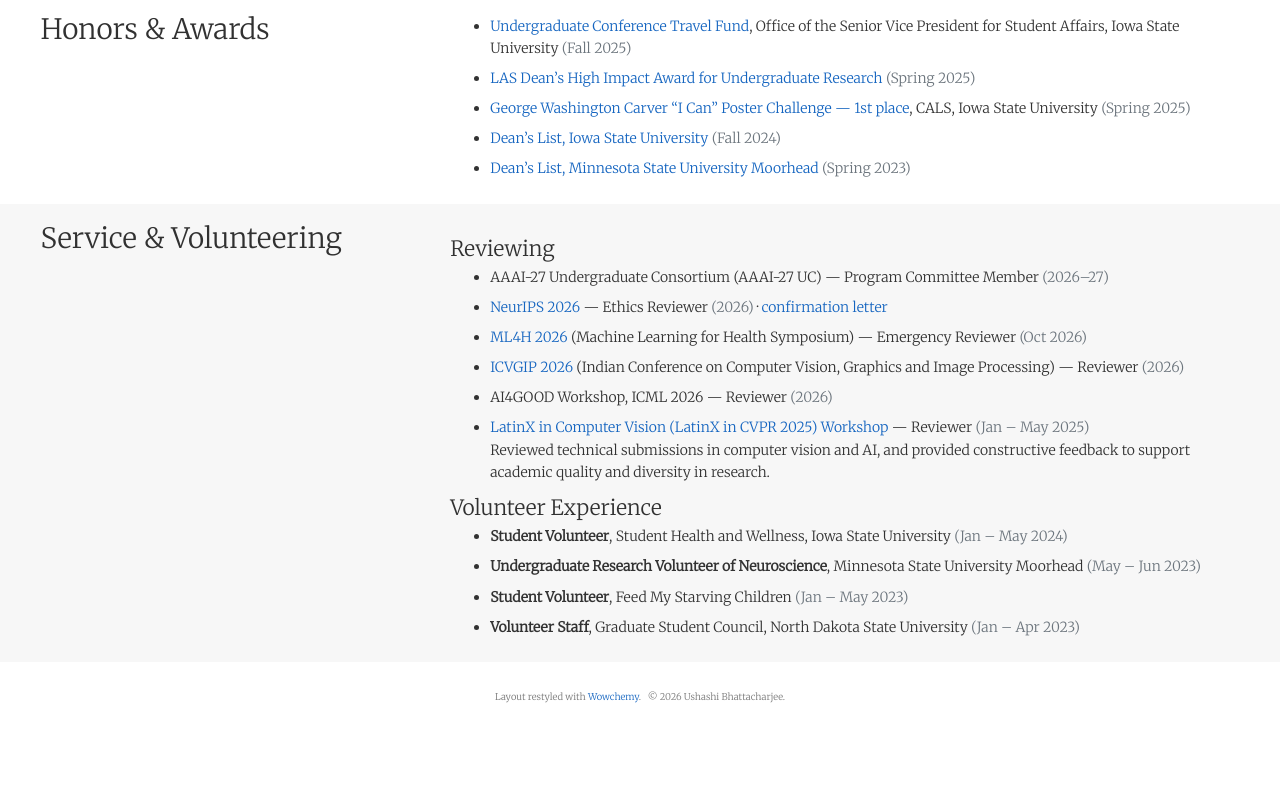
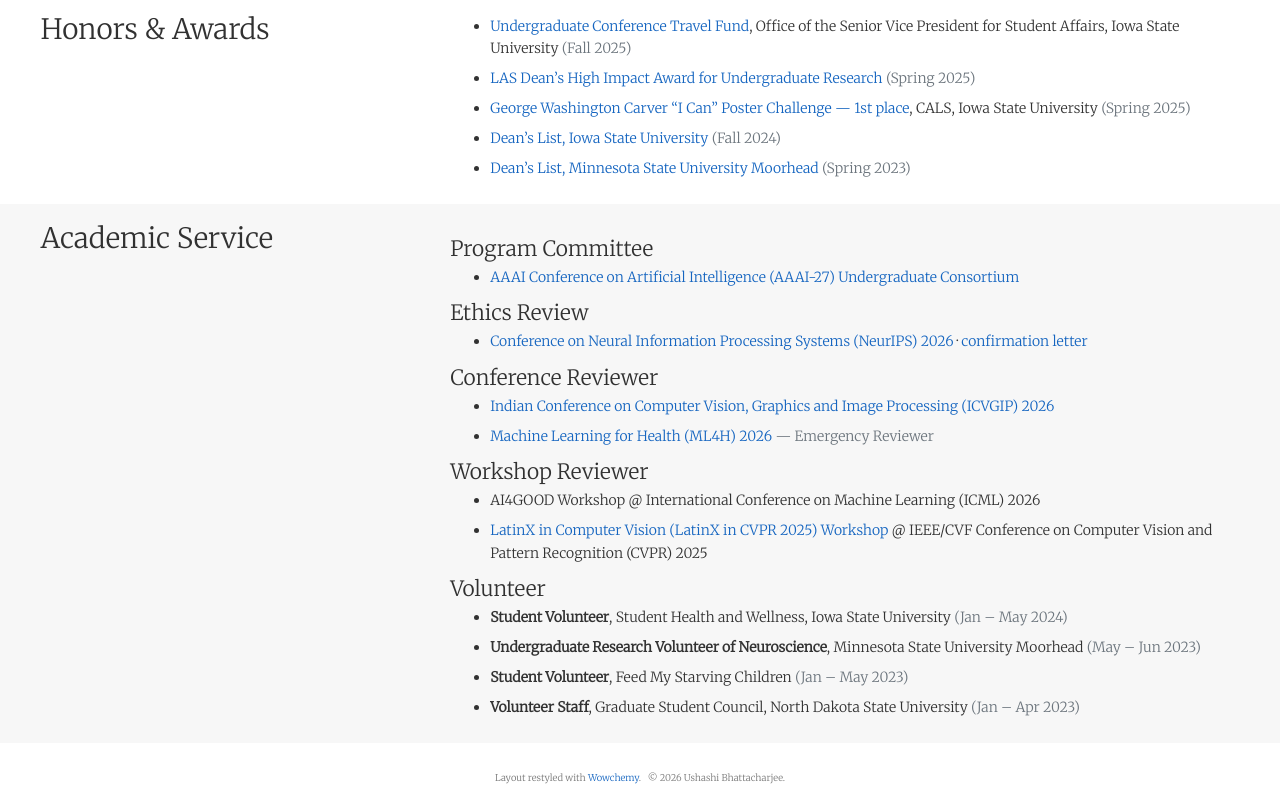
Before and after one commit to ushashi149/PORTFOLIO_UB, a plain HTML site: page index.html in a window 1280 px wide. Shown: the part 5256-6056 px from the top of the page. Before the commit the page ends 5975 px from the top, so only its background shows below. Drawn offline with nearby package versions, Linux system fonts and the light colour scheme; some icons are missing.

Commit message:
Organize service section by role

```diff
--- a/index.html
+++ b/index.html
@@ -329,20 +329,32 @@
   <div class="container">
     <div class="row">
       <div class="section-heading col-12 col-lg-4 mb-3 mb-lg-0 d-flex flex-column align-items-center align-items-lg-start">
-        <h1 class="mb-0">Service &amp; Volunteering</h1>
+        <h1 class="mb-0">Academic Service</h1>
       </div>
       <div class="col-12 col-lg-8">
-        <h2 id="review">Reviewing</h2>
+        <h2 id="program-committee">Program Committee</h2>
         <ul class="tight-list">
-          <li>AAAI-27 Undergraduate Consortium (AAAI-27 UC) &mdash; Program Committee Member <span class="role-note">(2026&ndash;27)</span></li>
-          <li><a href="https://neurips.cc/" target="_blank" rel="noopener">NeurIPS 2026</a> &mdash; Ethics Reviewer <span class="role-note">(2026)</span> &middot; <a href="uploads/NeurIPS_2026_Reviewer_Letter.pdf" target="_blank" rel="noopener">confirmation letter</a></li>
-          <li><a href="https://ml4h.cc/" target="_blank" rel="noopener">ML4H 2026</a> (Machine Learning for Health Symposium) &mdash; Emergency Reviewer <span class="role-note">(Oct 2026)</span></li>
-          <li><a href="https://www.icvgip.org/" target="_blank" rel="noopener">ICVGIP 2026</a> (Indian Conference on Computer Vision, Graphics and Image Processing) &mdash; Reviewer <span class="role-note">(2026)</span></li>
-          <li>AI4GOOD Workshop, ICML 2026 &mdash; Reviewer <span class="role-note">(2026)</span></li>
-          <li><a href="https://www.latinxinai.org/cvpr-2025" target="_blank" rel="noopener">LatinX in Computer Vision (LatinX in CVPR 2025) Workshop</a> &mdash; Reviewer <span class="role-note">(Jan &ndash; May 2025)</span><br>Reviewed technical submissions in computer vision and AI, and provided constructive feedback to support academic quality and diversity in research.</li>
+          <li><a href="https://aaai.org/conference/aaai/aaai-27/undergraduate-consortium/" target="_blank" rel="noopener">AAAI Conference on Artificial Intelligence (AAAI-27) Undergraduate Consortium</a></li>
         </ul>
 
-        <h2 id="volunteer">Volunteer Experience</h2>
+        <h2 id="ethics-review">Ethics Review</h2>
+        <ul class="tight-list">
+          <li><a href="https://neurips.cc/" target="_blank" rel="noopener">Conference on Neural Information Processing Systems (NeurIPS) 2026</a> &middot; <a href="uploads/NeurIPS_2026_Reviewer_Letter.pdf" target="_blank" rel="noopener">confirmation letter</a></li>
+        </ul>
+
+        <h2 id="conference-reviewer">Conference Reviewer</h2>
+        <ul class="tight-list">
+          <li><a href="https://www.icvgip.org/" target="_blank" rel="noopener">Indian Conference on Computer Vision, Graphics and Image Processing (ICVGIP) 2026</a></li>
+          <li><a href="https://ml4h.cc/" target="_blank" rel="noopener">Machine Learning for Health (ML4H) 2026</a> <span class="role-note">&mdash; Emergency Reviewer</span></li>
+        </ul>
+
+        <h2 id="workshop-reviewer">Workshop Reviewer</h2>
+        <ul class="tight-list">
+          <li>AI4GOOD Workshop @ International Conference on Machine Learning (ICML) 2026</li>
+          <li><a href="https://www.latinxinai.org/cvpr-2025" target="_blank" rel="noopener">LatinX in Computer Vision (LatinX in CVPR 2025) Workshop</a> @ IEEE/CVF Conference on Computer Vision and Pattern Recognition (CVPR) 2025</li>
+        </ul>
+
+        <h2 id="volunteer">Volunteer</h2>
         <ul class="tight-list">
           <li><strong>Student Volunteer</strong>, Student Health and Wellness, Iowa State University <span class="role-note">(Jan &ndash; May 2024)</span></li>
           <li><strong>Undergraduate Research Volunteer of Neuroscience</strong>, Minnesota State University Moorhead <span class="role-note">(May &ndash; Jun 2023)</span></li>
```
